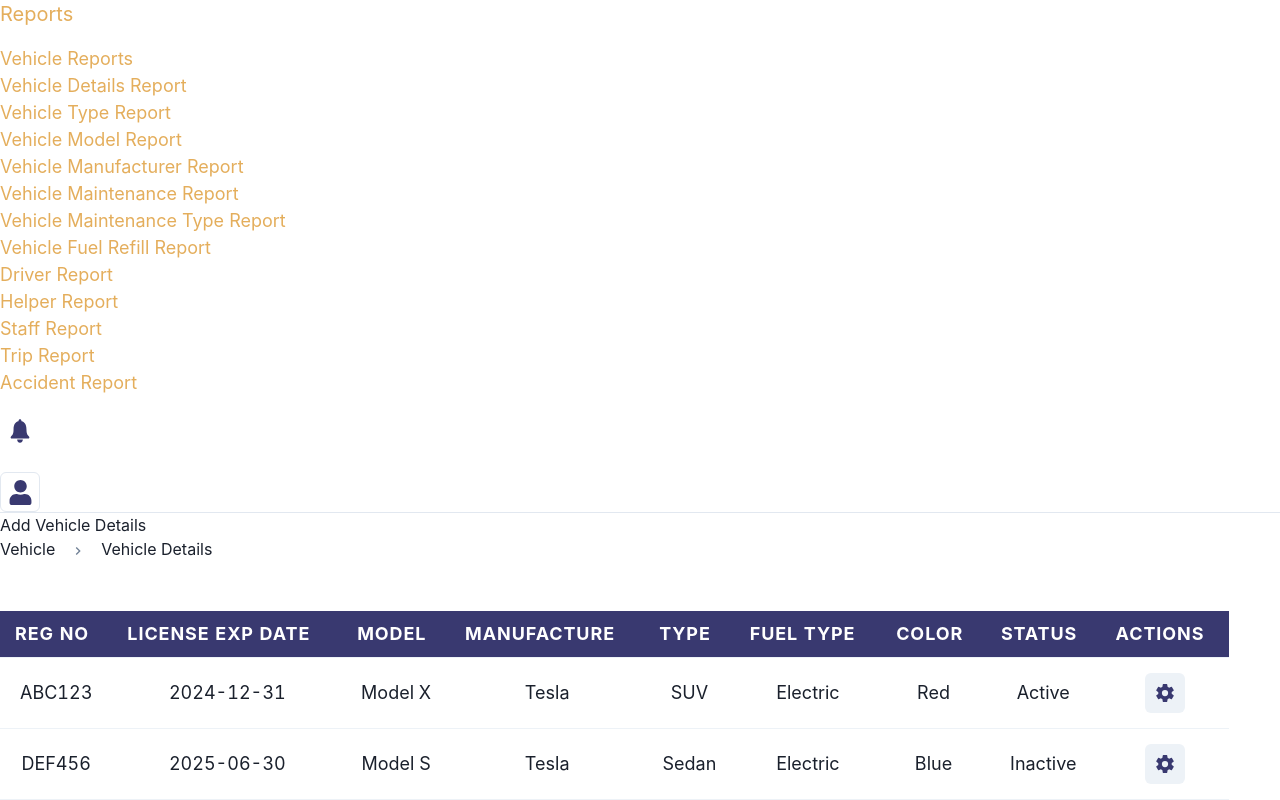
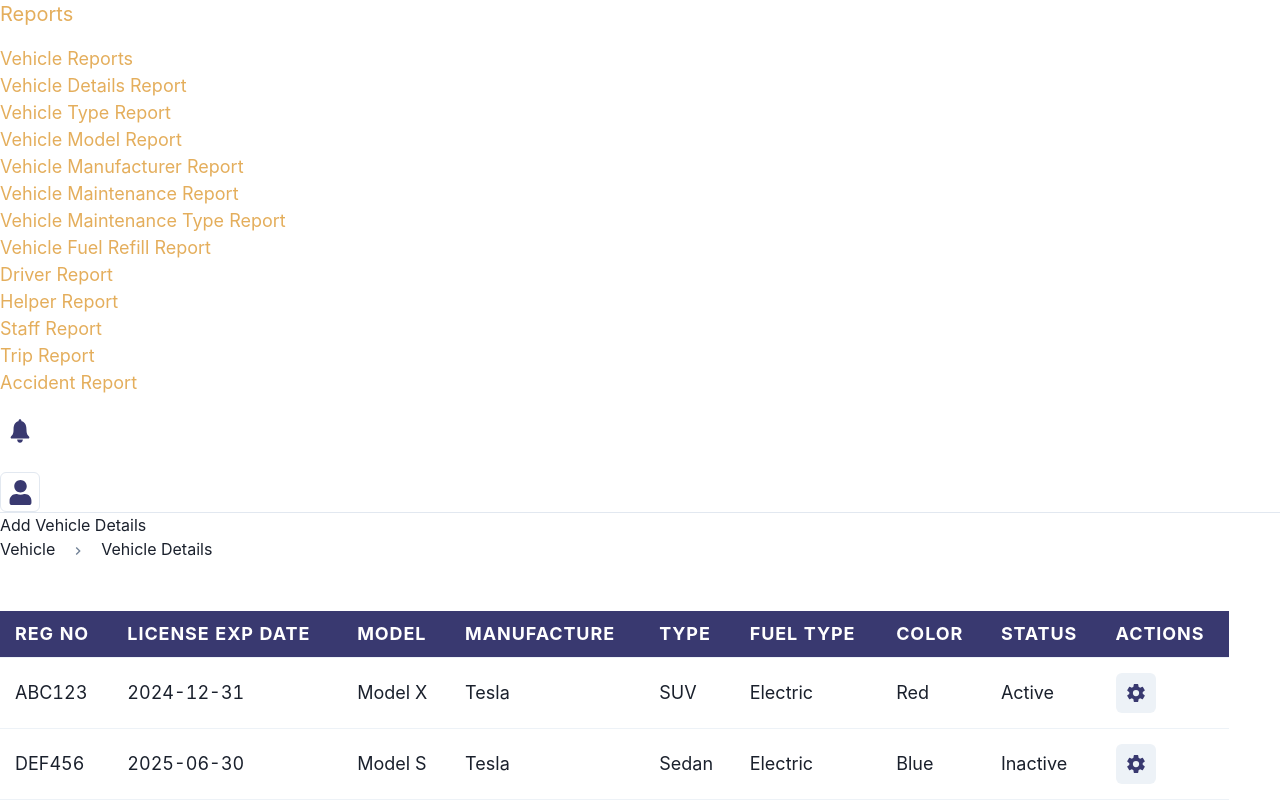
Before and after one commit to BinaryBella/FleetPulse_Frontend, a React (Vite) app: page /app/VehicleDetailsTable in a window 1280 px wide. Shown: the part 855-1655 px from the top of the page. Built offline with nearby package versions, Linux system fonts and the light colour scheme.

Commit message:
modify app.css and app.jsx

```diff
--- a/src/App.css
+++ b/src/App.css
@@ -30,8 +30,6 @@
     padding: 15px;
     width: fit-content;
     font-size: 1.125rem;
-    text-align: center;      /* Horizontal centering */
-    vertical-align: middle;  /* Vertical centering */
 }
 
 .custom-table tr {
--- a/src/App.jsx
+++ b/src/App.jsx
@@ -39,6 +39,9 @@ import HelperReport from "./pages/HelperReport.jsx";
 import StaffReport from "./pages/StaffReport.jsx";
 import TripReport from "./pages/TripReport.jsx";
 import AccidentReport from "./pages/AccidentReport.jsx";
+import MaintenanceTable from "./pages/MaintenanceTable.jsx";
+import MaintenanceTypeTable from "./pages/MaintenanceTypeTable.jsx";
+import FuelRefillTable from "./pages/FuelRefillTable.jsx";
 
 export default function App() {
 
@@ -78,6 +81,9 @@ export default function App() {
                 <Route path="StaffReport" element={<StaffReport/>}/>
                 <Route path="TripReport" element={<TripReport/>}/>
                 <Route path="AccidentReport" element={<AccidentReport/>}/>
+                <Route path="MaintenanceTable" element={<MaintenanceTable/>}/>
+                <Route path="MaintenanceTypeTable" element={<MaintenanceTypeTable/>}/>
+                <Route path="FuelRefillTable" element={<FuelRefillTable/>}/>
             </Route>
             <Route path="/auth" element={<AnonymousLayout/>}>
                 <Route path="login" element={<Login/>}/>
```
